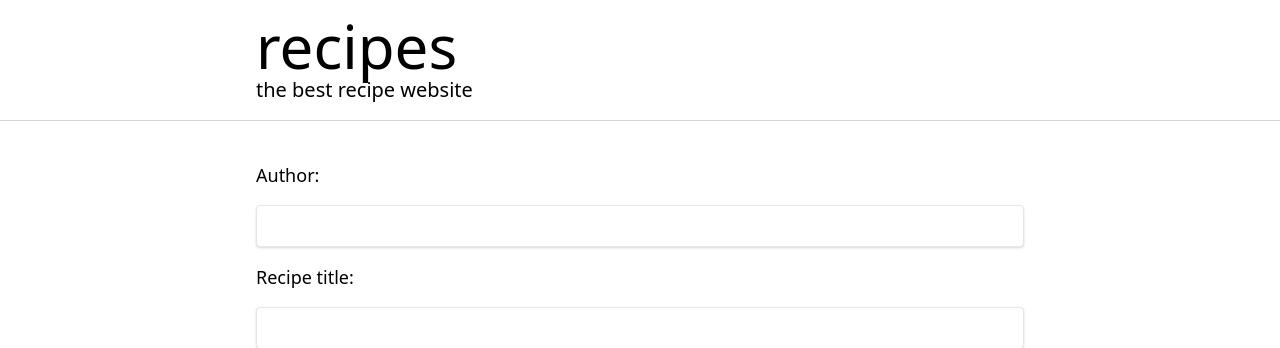
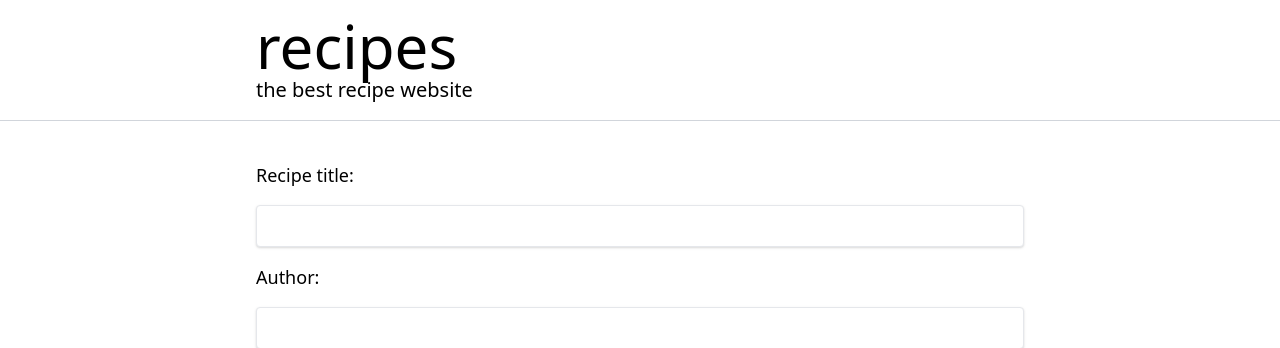
Before and after one commit to sebasmoles/recipes-web-app, a Vue app: page /add-recipe in a window 1280 px wide. Shown: the top 348 px of the page. Built offline with nearby package versions, Linux system fonts and the light colour scheme.

Commit message:
move recipe title to top in recipe form

```diff
--- a/src/components/RecipeForm.vue
+++ b/src/components/RecipeForm.vue
@@ -3,13 +3,13 @@
       <main v-if="!loading">
         <form @submit="onSubmit">
             <div class="mb-4">
-              <label class="block text-lg" for="author">Author:</label>
-              <input class="block shadow border rounded mt-4 p-2 w-full focus:bg-yellow-100" type="text" v-model="author" id="author" name="author" autocomplete="off" required>
-            </div>
-
             <div class="mb-4">
               <label class="block text-lg" for="title">Recipe title:</label>
               <input class="block shadow border rounded mt-4 p-2 w-full focus:bg-yellow-100" type="text" v-model="title" id="title" name="title" autocomplete="off" required>
+            </div>
+
+              <label class="block text-lg" for="author">Author:</label>
+              <input class="block shadow border rounded mt-4 p-2 w-full focus:bg-yellow-100" type="text" v-model="author" id="author" name="author" autocomplete="off" required>
             </div>
 
             <div class="mb-4">
```
